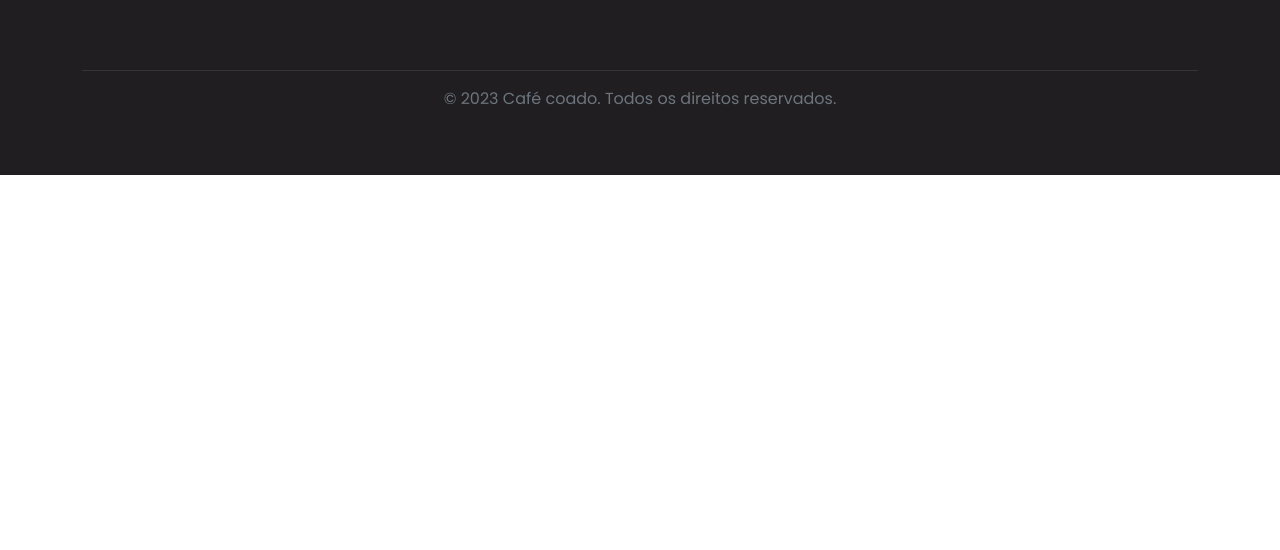
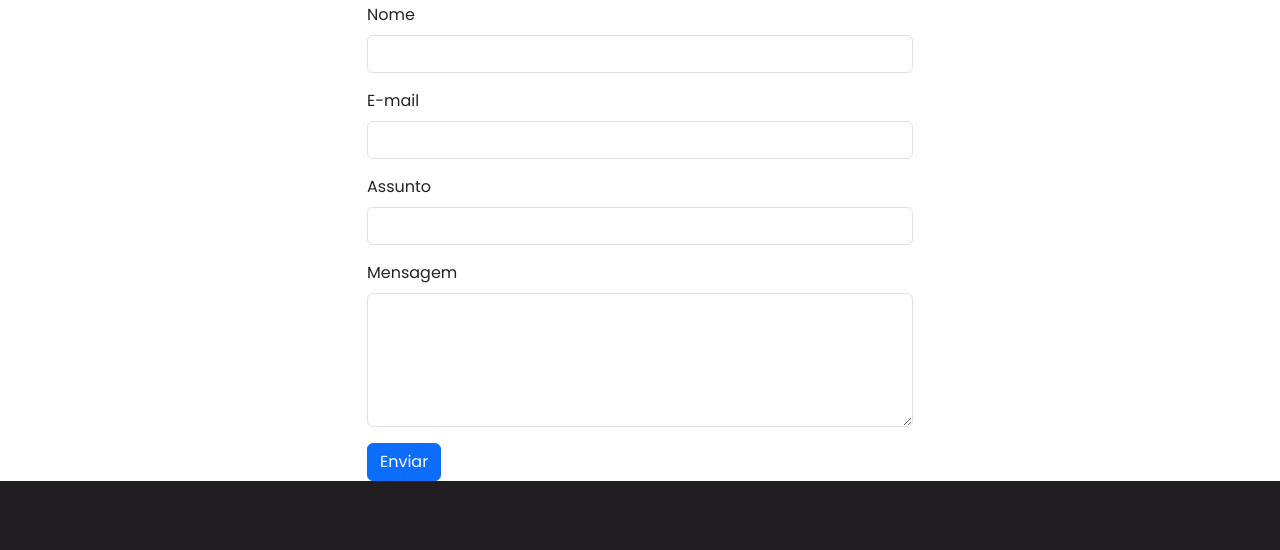
Before and after one commit to RenanFerreiraNunes/Cafe-coado, a plain HTML site: page contato.html in a window 1280 px wide. Shown: the part 270-820 px from the top of the page. Drawn offline with nearby package versions, Linux system fonts and the light colour scheme.

Commit message:
31/08 v2

```diff
--- a/contato.html
+++ b/contato.html
@@ -58,6 +58,36 @@
             </div>
         </div>
     </nav>
+    <main>
+        <section class="container">
+            <h1 class="text-center mt-5">Entre em Contato</h1>
+            <p class="text-center mb-5">Ficamos felizes em ajudar. Preencha o formulário abaixo.</p>
+
+            <div class="row justify-content-center">
+                <div class="col-lg-6">
+                    <form action="processar_formulario.php" method="POST">
+                        <div class="mb-3">
+                            <label for="nome" class="form-label">Nome</label>
+                            <input type="text" class="form-control" id="nome" name="nome" required>
+                        </div>
+                        <div class="mb-3">
+                            <label for="email" class="form-label">E-mail</label>
+                            <input type="email" class="form-control" id="email" name="email" required>
+                        </div>
+                        <div class="mb-3">
+                            <label for="assunto" class="form-label">Assunto</label>
+                            <input type="text" class="form-control" id="assunto" name="assunto" required>
+                        </div>
+                        <div class="mb-3">
+                            <label for="mensagem" class="form-label">Mensagem</label>
+                            <textarea class="form-control" id="mensagem" name="mensagem" rows="5" required></textarea>
+                        </div>
+                        <button type="submit" class="btn btn-primary">Enviar</button>
+                    </form>
+                </div>
+            </div>
+        </section>
+    </main>
 
     <!--Footer-->
     <footer class="bg-escuro text-secondary py-5">
--- a/css/style.css
+++ b/css/style.css
@@ -21,11 +21,11 @@
 
 /*Botão de voltar ao topo*/
 #voltar-ao-topo {
-    background-color: var(--preto);
-    color: var(--branco);
+    color: var(--cinza-2);
+    font-size: 2rem;
     text-decoration: none;
     padding: 1em;
-    border-radius: 40px;
+    border-radius: 50%;
     position: fixed;
     bottom: 20px;
     right: 30px;
@@ -36,7 +36,7 @@
 }
 
 #voltar-ao-topo:hover {
-    background-color: var(--texto-1);
+    color: var(--morningroutine-4);
 }
 
 /*Estilização da navbar*/
```
Also changed, not shown: index.html (+8 -2 lines).
